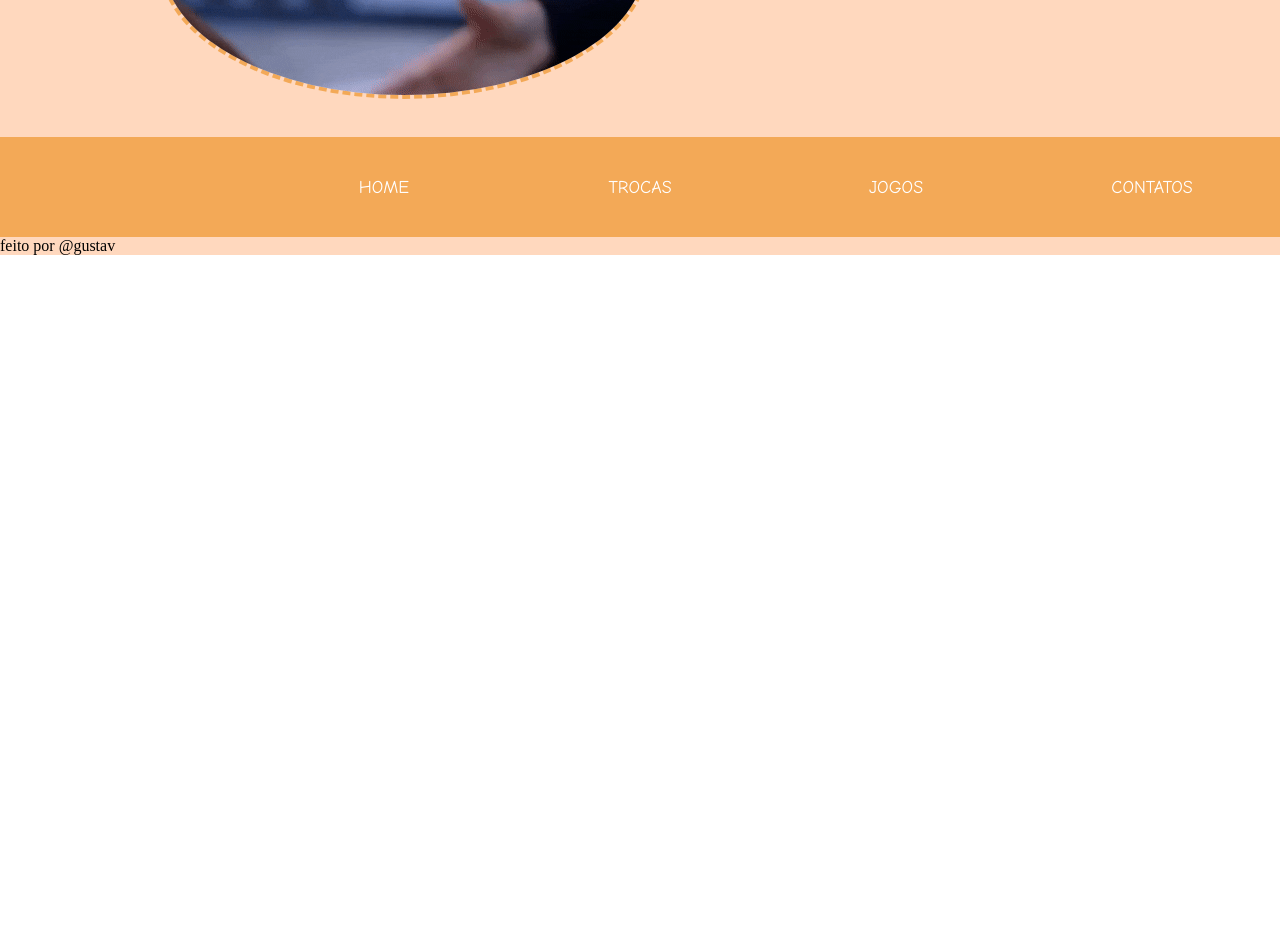
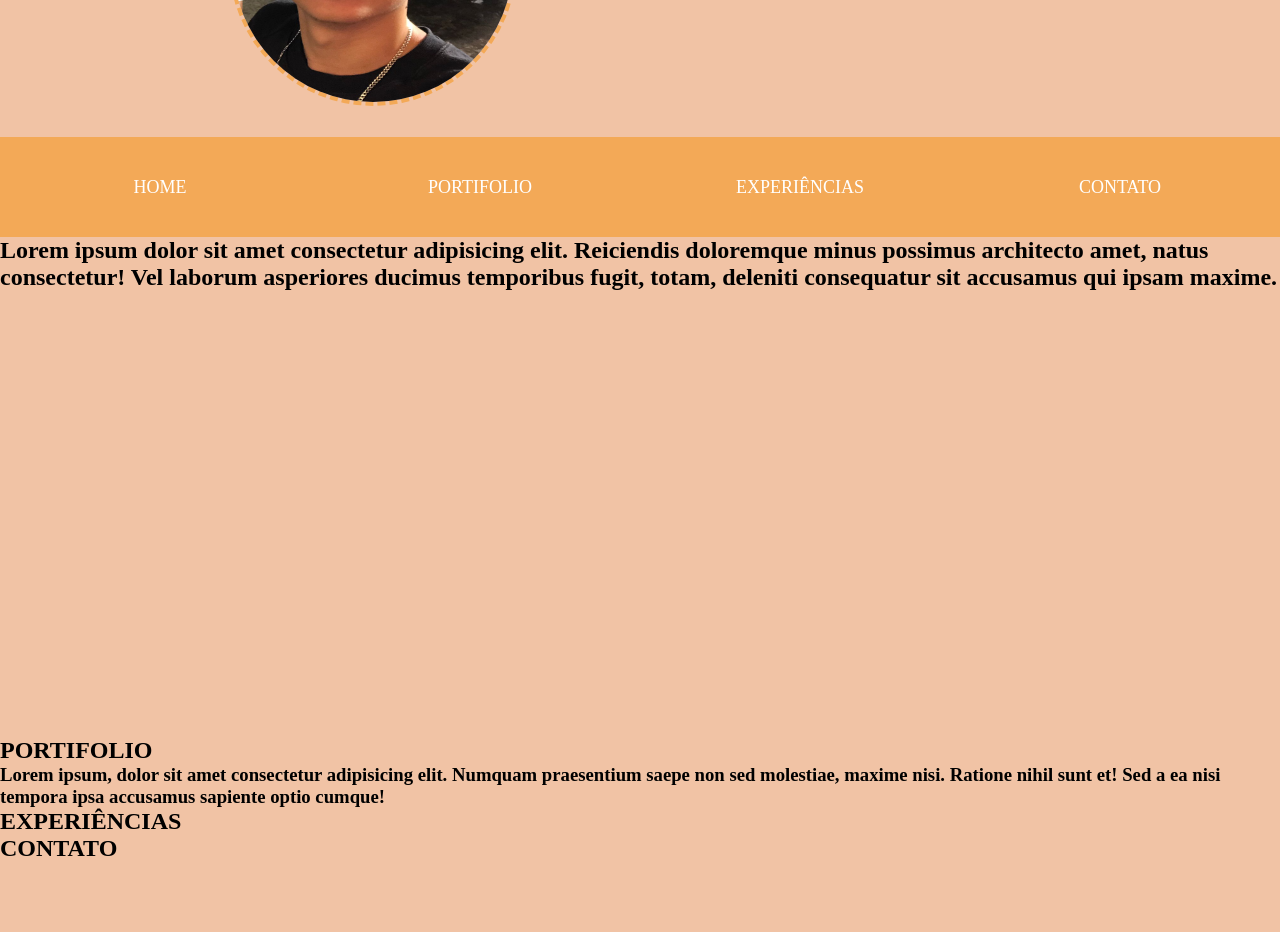
Before and after one commit to gustavcria/sitedopae, a plain HTML site: page index.html in a window 1280 px wide. Shown: the part 213-1145 px from the top of the page. Before the commit the page ends 800 px from the top, so only its background shows below. Drawn offline with Linux system fonts and the light colour scheme.

Commit message:
Add files via upload

```diff
--- a/index.css
+++ b/index.css
@@ -1,7 +1,8 @@
 :root{
-    --tompastel: #FFD8BE;
+    --tompastel: #f1c3a5;
     --textocentralizado: "center";
     --bordacustomizada: 4px dashed #F3A957;
+    --textocor: #000000;
 }
 
 *{
@@ -19,7 +20,6 @@ header{
 }
 
 section#titulo{
-    font-family: "Comic Sans MS";
     text-align: center;
 }
 
@@ -31,13 +31,11 @@ h2#funcao{
     font-size: 30px;
 }
 
-footer{
-    background-color: var(--tompastel);
-}
-
 img{
     border: var(--bordacustomizada);
     border-radius: 50%;
+    height: 280px;
+    width: 280px;
 }
 
 nav{
@@ -52,7 +50,7 @@ nav ul{
     height: 100px;
 }
 
-nav ul li{
+li{
     height: 100%;
     width: 100%;
     display: flex;
@@ -60,15 +58,14 @@ nav ul li{
     justify-content: center;
 }
 
-nav ul li:hover{
+li:hover{
     background-color: bisque;
 }
 
-nav ul li a{
+a{
     text-decoration: none;
     color: white;
     font-size: large;
-    font-family: 'Comic Sans MS';
     height: 100%;
     width: 100%;
     display: flex;
@@ -76,11 +73,20 @@ nav ul li a{
     justify-content: center;
 }
 
-nav ul li a:hover{
+a:hover{
     color: black;
 }
 
 main{
-    color: var(--tompastel);
+    color: var(--textocor);
+    background-color:var(--tompastel);
     text-align: var(--textocentralizado);
+    height: 2000px;
 }
+section#home{
+ height: 500px;
+}
+
+footer{
+    background-color: var(--tompastel)
+}
--- a/index.html
+++ b/index.html
@@ -15,30 +15,39 @@
 
 <body>
     <header>
-        <img id="hero" src="imgs/shaking hands.gif" alt="exemplo">
+        <img id="hero" src="imgs/image.png" alt="exemplo">
         <section id="titulo">
-            <h1 id="nome"> Trade.games</h1>
-            <h3 id="func"> Best automated trade for Valve games!</h3>
+            <h1 id="nome"> Gustavo Galina</h1>
+            <h3 id="func"> Estudante das ciências da computação </h3>
         </section>
     </header>
 
     <nav>
         <ul>
-            <li>
-                <ul>
-                    <li><a href=""></a></li>
-                    <li><a href=""></a></li>
-                </ul>
-            </li>
-            <li><a href="#">HOME</a></li>
-            <li><a href="#">TROCAS</a></li>
-            <li><a href="#">JOGOS</a></li>
-            <li><a href="#">CONTATOS</a></li>
+
+            <li><a href="#home">HOME</a></li>
+            <li><a href="#port">PORTIFOLIO</a></li>
+            <li><a href="#"> EXPERIÊNCIAS</a></li>
+            <li><a href="#">CONTATO</a></li>
 
         </ul>
     </nav>
 
     <main>
+        <section id="home">
+            <h2> Lorem ipsum dolor sit amet consectetur adipisicing elit. Reiciendis doloremque minus possimus architecto amet, natus consectetur! Vel laborum asperiores ducimus temporibus fugit, totam, deleniti consequatur sit accusamus qui ipsam maxime.</h2>
+
+        </section>
+
+        <section id="port">
+            <h2>PORTIFOLIO</h2>
+            <h3>Lorem ipsum, dolor sit amet consectetur adipisicing elit. Numquam praesentium saepe non sed molestiae, maxime nisi. Ratione nihil sunt et! Sed a ea nisi tempora ipsa accusamus sapiente optio cumque!</h3>
+        </section>
+
+
+        <h2>EXPERIÊNCIAS </h2>
+
+        <h2> CONTATO</h2>
 
     </main>
 
```
Also changed, not shown: imgs/image.png (added).
